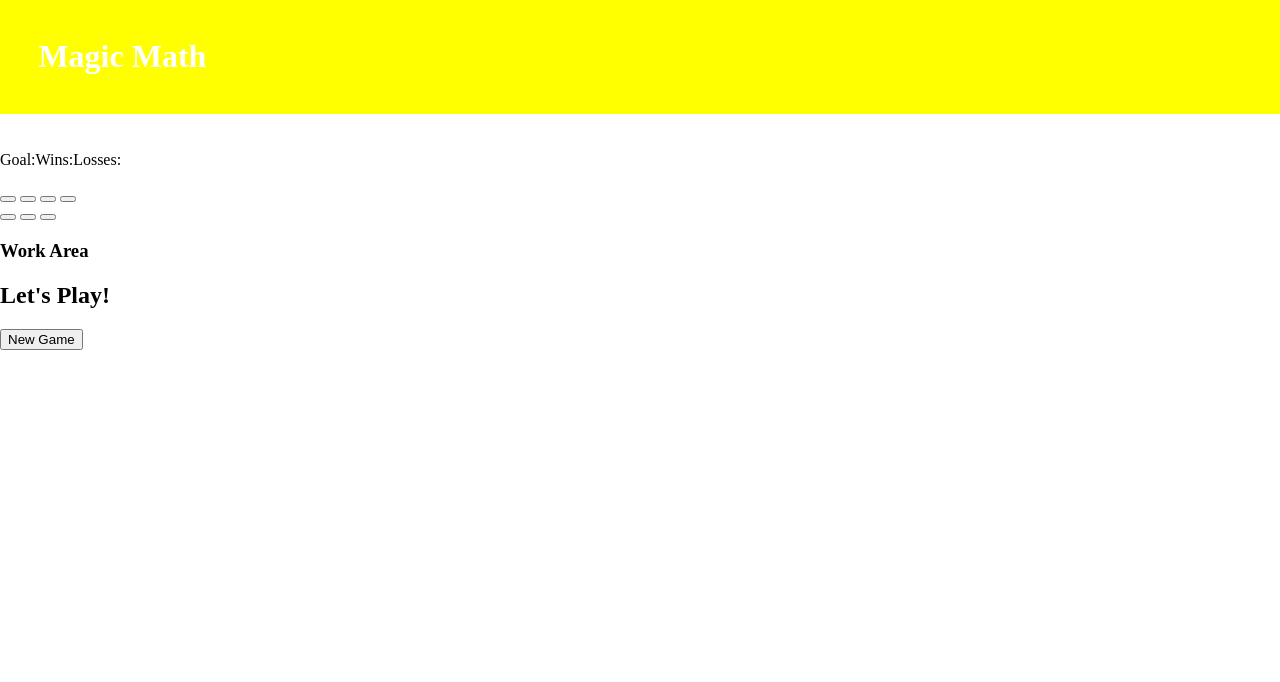
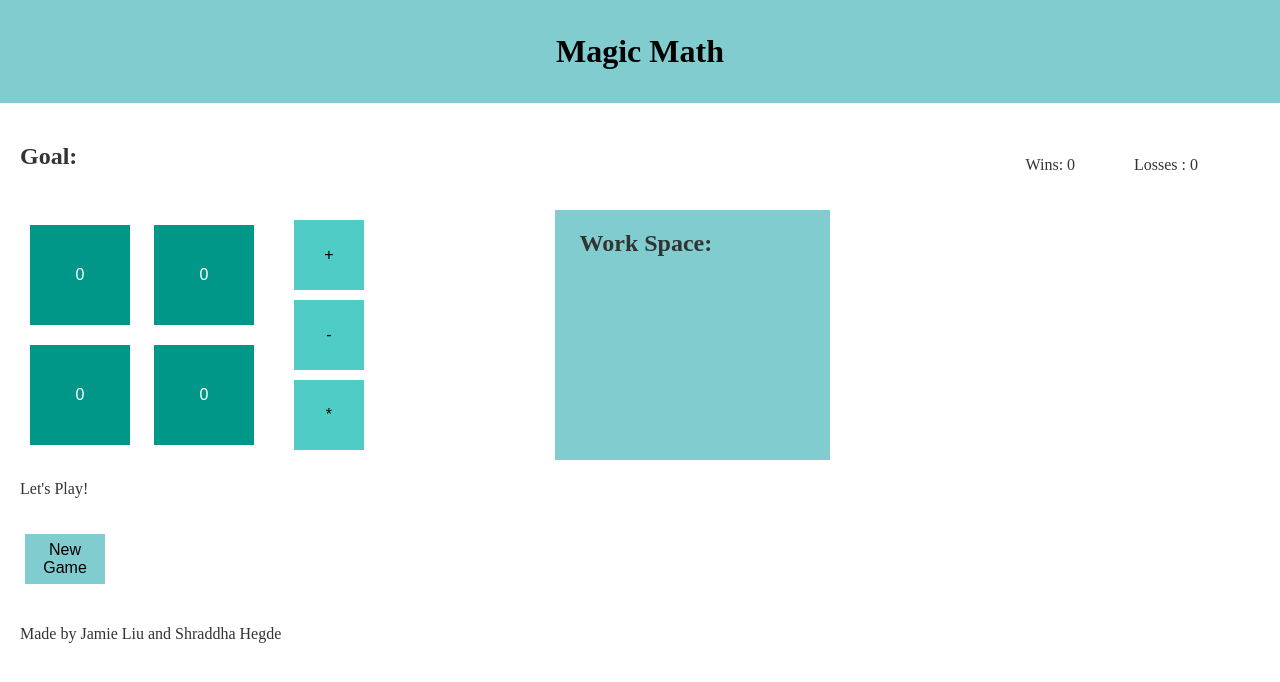
Before and after one commit to jmliu1417/cs290-math-game, a plain HTML site: page index.html in a window 1280 px wide. Drawn offline with Linux system fonts and the light colour scheme.

Commit message:
Edited css, started js

```diff
--- a/index.html
+++ b/index.html
@@ -7,40 +7,61 @@
     <title>Magic Math</title>
 </head>
 <body>
-    <h1>Magic Math</h1>
+    <header>
+        <h1>Magic Math</h1>
+    </header>
 
-    <div class="header">
-        <p id="goalNum">Goal: </p>
+    <main>
 
-        <!-- <div class="playerStats"> -->
-            <p class="playStats" id="playerWins">Wins: </p>
-            <p class="playStats" id="playerLosses">Losses: </p>
-        <!-- </div> -->
-    </div>
+        <div id="topHeader">
+            <section id = "goalNum">
+                <h2> Goal: </h2>
+            </section>
 
-    <div class="numSelect">
-        <button id="button1"></button>
-        <button id="button2"></button>
-        <button id="button3"></button>
-        <button id="button4"></button>
-    </div>
+            <section id = "playStats">
+                <p> Wins: 0 </p>
+                <p> Losses : 0 </p>
+            </section>
+        </div>
 
-    <div class="operationSelect">
-        <button id="addButton"></button>
-        <button id="subButton"></button>
-        <button id="multButton"></button>
-    </div>
 
-    <div class="workContainer">
-        <h3>Work Area</h3>
-        <p id="workArea"></p>
-    </div>
 
-    <div>
-        <h2 id="instructBox">Let's Play!</h2>
+        <div id="middleContainer">
+            <section id = "numSelect">
+                <button id="button1">0</button>
+                <button id="button2">0</button><br>
+                <button id="button3">0</button>
+                <button id="button4">0</button>
+            </section>
+
+            <section id = "operationSelect">
+                <button id="addButton">+</button>
+                <button id="subButton">-</button>
+                <button id="multButton">*</button>
+            </section>
+
+            <section id = "workContainer">
+
+                <div>
+                    <h2> Work Space: </h2>
+                </div>
+            </section>
+        </div>
+
+
+        <section id = "instructBox">
+            <p> Let's Play! </p>
+        </section>
+
         <button id="newGameButton">New Game</button>
-    </div>
+
+    </main>
+
+    <footer>
+        <p> Made by Jamie Liu and Shraddha Hegde </p>
+    </footer>
+
+    <script src="script.js"></script>
 
 </body>
 </html>
-<script src="script.js"></script>
--- a/script.js
+++ b/script.js
@@ -0,0 +1,20 @@
+let button1 = document.getElementById("button1");
+let button2 = document.getElementById("button2");
+let button3 = document.getElementById("button3");
+let button4 = document.getElementById("button4");
+
+
+
+function generateNumbers(currentButton){
+    let randNum = Math.floor(Math.random()*21);
+    currentButton.innerText = randNum;
+
+    return randNum;
+}
+
+function calcGoal(){
+
+    for(let i=0; i < 4; i++){
+
+    }
+}
--- a/style.css
+++ b/style.css
@@ -1,17 +1,121 @@
 body {
+    font-family: "Times New Roman", Times, serif;
+    /* background-color: #b6cdcd; */
+    color: #333;
     margin: 0;
+    padding: 0;
+}
+
+header {
+    background-color:#81cccf;
+    color: black;
+    text-align: center;
+    padding: 20px 0;
 }
 
 h1 {
-    color: white;
-    background-color: yellow;
-    margin-top: 0;
-    padding: 3%;
+    margin: 0;
+    padding: 1%;
+    text-align: center;
 }
 
-.header {
+main {
+    padding: 20px;
+}
+
+section {
+    margin-top: 20px;
+}
+
+button {
+    width: 80px;
+    height: 80px;
+    font-size: 16px;
+    margin: 5px;
+    border: none;
+    cursor: pointer;
+}
+
+footer {
+    text-align: left;
+    padding-left: 20px;
+}
+
+#playStats {
     display: flex;
+    /* flex-direction: row; */
+    justify-content: flex-end;
+    margin-top: -4%;
+    gap: 5%;
+    margin-right:5%;
 }
+
+#middleContainer {
+    display: flex;
+    /* margin-left: 2%; */
+    align-items: center;
+}
+
+#workContainer {
+    background-color: #81cccf;
+    padding-left: 2%;
+    margin-left: 15%;
+
+    width: 250px;
+    height: 250px;
+}
+
+#numSelect button {
+    width: 100px;
+    height: 100px;
+    background-color: #009688;
+    color: white;
+
+    margin: 10px;
+}
+
+#numSelect button:hover {
+    background-color: #03332c;
+}
+
+#operationSelect {
+    display: flex;
+    flex-direction: column;
+
+    margin-left: 2%;
+}
+
+#operationSelect button {
+    width: 70px;
+    height: 70px;
+    background-color: #50ccc6;
+    color: black;
+
+
+}
+
+#operationSelect button:hover {
+    background-color: #00796b;
+}
+
+#newGameButton {
+    /* width: 100%; */
+    height: 50px;
+    margin-top: 20px;
+    border: none;
+    background-color: #81cccf;
+    color: black;
+    cursor: pointer;
+}
+
+#newGameButton:hover {
+    background-color: #13a6ab;
+}
+
+
+/* .header {
+    display: flex;
+} */
 
 
 
```
